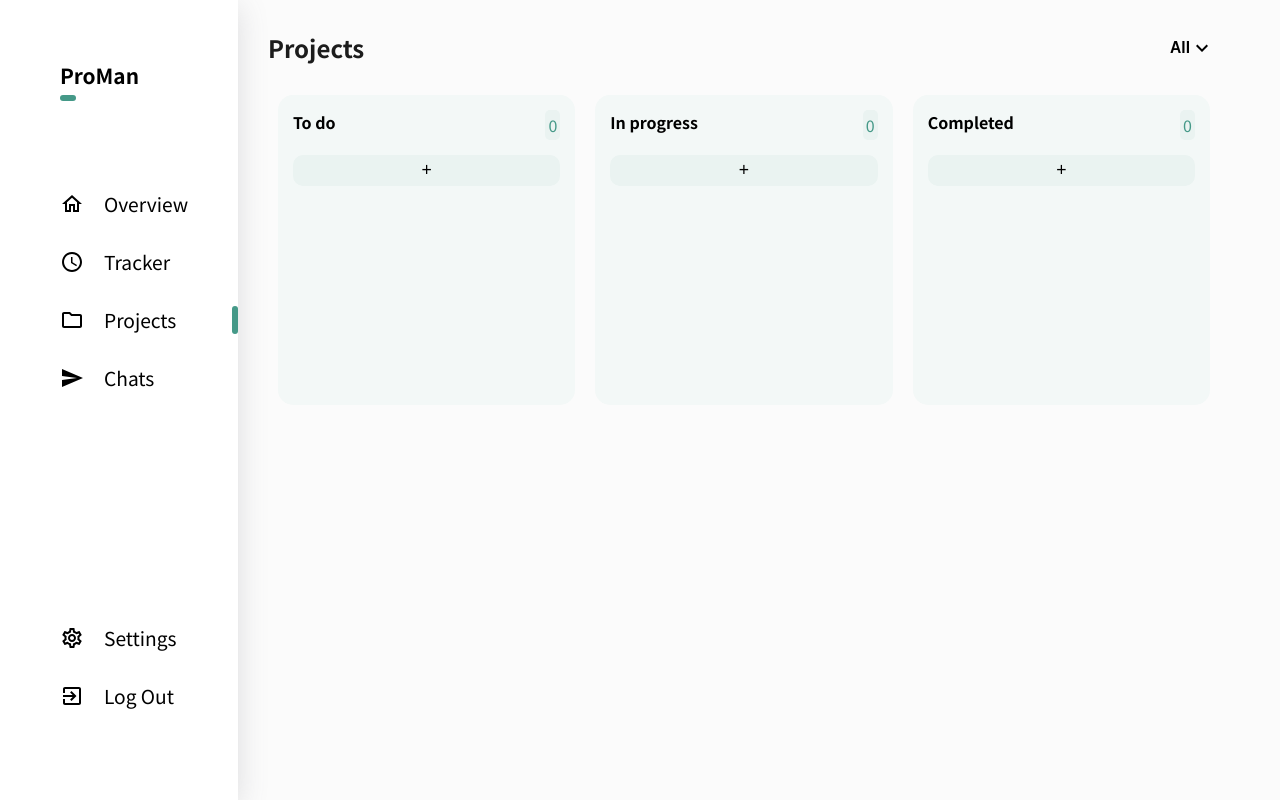
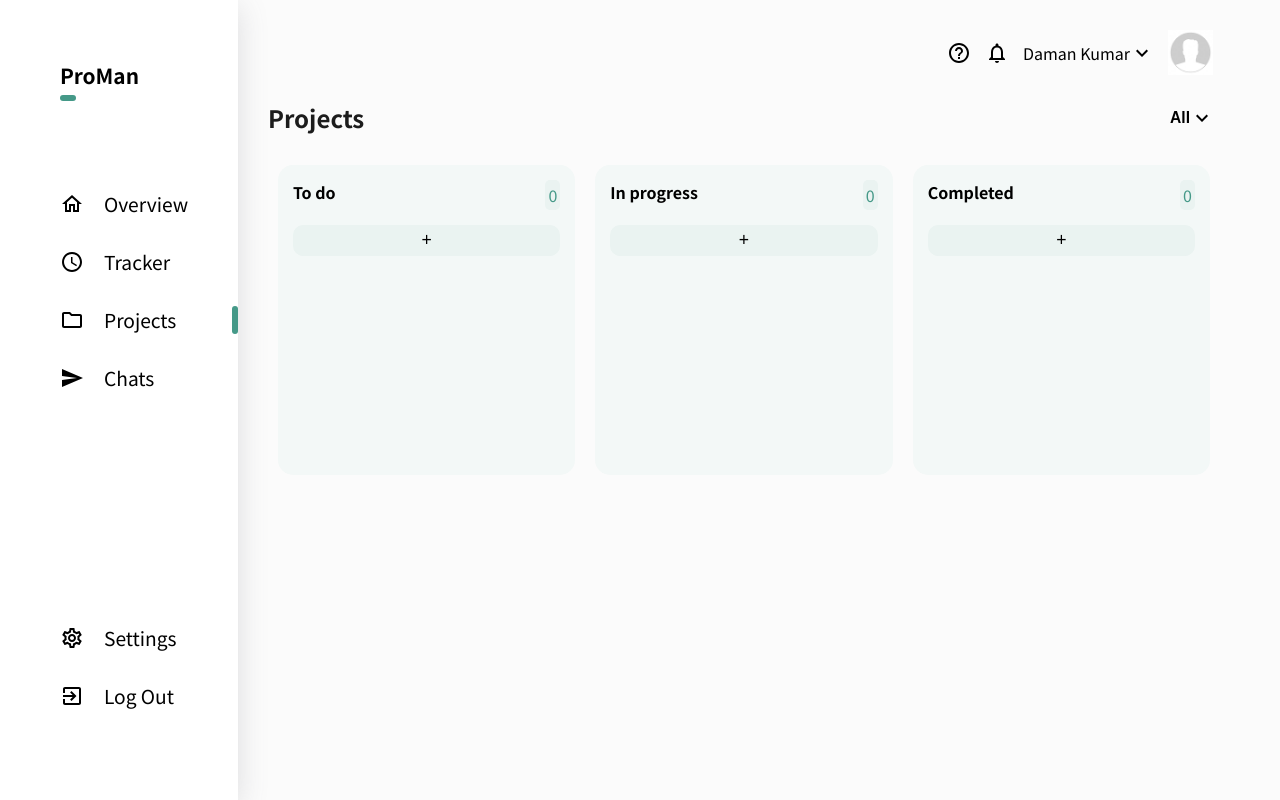
Before and after one commit to MrZeffy/ProMan-react, a React (Create React App) app: page /projecttracker in a window 1280 px wide. Built offline with nearby package versions, Linux system fonts and the light colour scheme.

Commit message:
working on statusbar

```diff
--- a/src/App.css
+++ b/src/App.css
@@ -13,35 +13,6 @@ body{
   font-size: 16px;
   background-color: #FBFBFB;
 }
-
-
-
-
-/* ================Transition Effect============ */
-
-/* simple - enter transition 300ms, exit 150ms */
-.fade-appear,
-.fade-enter {
-    opacity: 0;
-    z-index: 1;
-}
-.fade-appear-active,
-.fade-enter.fade-enter-active {
-    opacity: 1;
-    transition: opacity 300ms linear 150ms;
-}
-
-.fade-exit {
-    opacity: 1;
-}
-
-.fade-exit.fade-exit-active {
-    opacity: 0;
-    transition: opacity 150ms linear;
-}
-
-
-
 
 
 /* =====================SIDE BAR======================= */
--- a/src/Components/ProjectTaskDropSection.css
+++ b/src/Components/ProjectTaskDropSection.css
@@ -9,7 +9,7 @@
     flex-direction: column;
     /* justify-content: center; */
     min-height: 35vh;
-    max-height: 80vh;
+    max-height: 70vh;
     overflow-x: scroll;
     /* scrollbar-width: none; */
 
--- a/src/Components/ProjectTaskDropSection.js
+++ b/src/Components/ProjectTaskDropSection.js
@@ -6,10 +6,6 @@ import AddNewTaskForm from './AddNewTaskForm'
 import FiberManualRecordIcon from '@material-ui/icons/FiberManualRecord';
 import DeleteOutlineIcon from '@material-ui/icons/DeleteOutline';
 import EditOutlinedIcon from '@material-ui/icons/EditOutlined';
-
-
-
-
 
 const ProjectTaskDropSection = ({ id, heading, tasks, addNewTask, projects, currentFilter, updateTaskCategory, deleteTask }) => {
 
@@ -23,7 +19,6 @@ const ProjectTaskDropSection = ({ id, heading, tasks, addNewTask, projects, curr
         setshowAddForm(true)
 
     }
-
 
 
     const returnColorStyle = (projectName) => {
@@ -74,11 +69,10 @@ const ProjectTaskDropSection = ({ id, heading, tasks, addNewTask, projects, curr
                 </div>
 
 
-                {tasks.filter((currentTask)=>{
-
-                    return (currentTask.taskProject === currentFilter || currentFilter === null);
-                }).map((currentTask)=>(
-
+                {tasks.filter((currentTask)=>
+                (currentTask.taskProject === currentFilter
+                    || currentFilter === null))
+                .map((currentTask)=>(
                     <div className="taskContainer" key={currentTask.taskId} draggable
                     onDragStart={(e)=>handleDragStart(e, currentTask.taskId)}>
 
--- /dev/null
+++ b/src/Components/StatusBar.css
@@ -0,0 +1,30 @@
+.statusBarContainer{
+    display: flex;
+    justify-content: flex-end;
+    margin-bottom: 20px;
+}
+
+
+.statusContainer {
+    display: flex;
+    align-items: center;
+}
+
+
+.userOptionsContainer{
+    display: flex;
+}
+
+.statusContainer > div{
+    margin: 0 7px;
+}
+
+
+.userImage{
+
+    max-width: 45px;
+}
+
+.userImage img{
+    width: 100%;
+}
--- /dev/null
+++ b/src/Components/StatusBar.js
@@ -0,0 +1,36 @@
+import React from 'react'
+import './StatusBar.css'
+import HelpOutlineOutlinedIcon from '@material-ui/icons/HelpOutlineOutlined';
+import NotificationsNoneOutlinedIcon from '@material-ui/icons/NotificationsNoneOutlined';
+import ExpandMoreOutlinedIcon from '@material-ui/icons/ExpandMoreOutlined';
+
+const StatusBar = () => {
+    return (
+        <div className="statusBarContainer">
+            <div className="statusContainer">
+                <div className="helpContainer">
+                    <HelpOutlineOutlinedIcon />
+                </div>
+                <div className="notificationIcon">
+                    <NotificationsNoneOutlinedIcon />
+                </div>
+                <div className="userOptionsContainer">
+
+                    <div className="nameContainer">
+                        Daman Kumar
+                    </div>
+                    <div className="arrowIcon">
+                        <ExpandMoreOutlinedIcon />
+                    </div>
+                </div>
+
+                <div className="userImage">
+                    <img src="/userImagePlaceholder.png" alt="User placeholder"/>
+                </div>
+
+            </div>
+        </div>
+    )
+}
+
+export default StatusBar
--- a/src/Sections/ProjectSection.js
+++ b/src/Sections/ProjectSection.js
@@ -10,6 +10,7 @@ import { v4 as uuid} from 'uuid';
 
 import TopBar from '../Components/TopBar';
 import ProjectTaskDropSection from '../Components/ProjectTaskDropSection';
+import StatusBar from '../Components/StatusBar';
 
 
 const projectSectionHeadings = ['To do', 'In progress', 'Completed'];
@@ -48,7 +49,11 @@ const ProjectSection = ({ setActiveMenuItem, item }) => {
         const oldProjects = projects;
 
         if(!oldProjects[task.taskProject]){
-            oldProjects[task.taskProject] = [`rgb(${Math.floor(Math.random() * 255)}, ${Math.floor(Math.random() * 255)}, ${Math.floor(Math.random() * 255)})`, 1]
+            oldProjects[task.taskProject] = [`
+            rgb(${Math.floor(Math.random() * 255)},
+            ${Math.floor(Math.random() * 255)},
+            ${Math.floor(Math.random() * 255)})`
+            , 1]
 
         }else{
             oldProjects[task.taskProject][1] += 1;
@@ -103,7 +108,7 @@ const ProjectSection = ({ setActiveMenuItem, item }) => {
     return (
         <>
             <div className="projectSectionContainer">
-
+                <StatusBar/>
                 <TopBar showFilterMenu={showFilterMenu}
                 setshowFilterMenu={setshowFilterMenu}
                 projects={projects}
```
Also changed, not shown: public/userImagePlaceholder.png (added).
